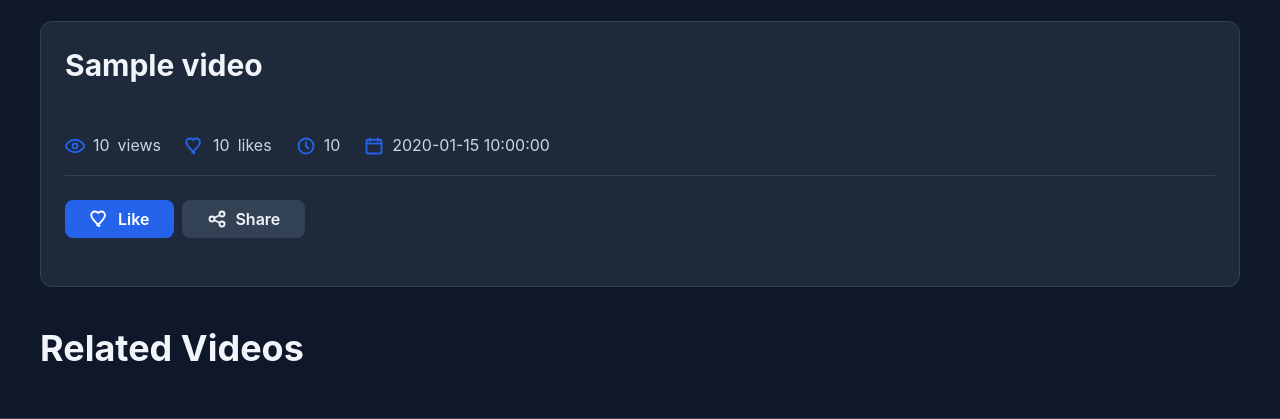
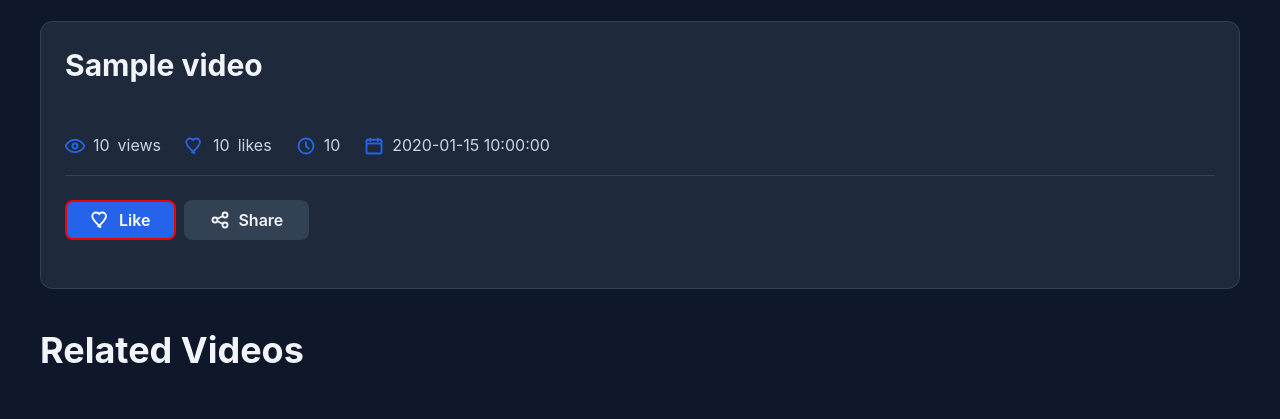
Before and after one commit to usercontent12/dirtytube, a Flask app: template app/templates/video.html in a window 1280 px wide. Shown: the part 814-1233 px from the top of the page. Run offline with Flask 3, Linux system fonts and the light colour scheme; the template is opened without the code that fills it: most values are stand-ins (such as "Sample title", 1, 10 or a date in 2020); grey boxes marked "Sample" are stand-in pictures; a database or web service that is not in the repository returns one stand-in record (values such as "Sample title"); data that the repository does not hold is empty.

Commit message:
Update style.css

```diff
--- a/app/static/css/style.css
+++ b/app/static/css/style.css
@@ -767,9 +767,12 @@ p {
     font-weight: 600;
     font-size: var(--font-base);
     transition: var(--transition);
-    border: 1px solid transparent;
+    border: 2px solid #ef0303;
     cursor: pointer;
+    background-color: #2563eb;
+    color: white;
 }
+
 
 .btn:active {
     transform: scale(0.98);
```
